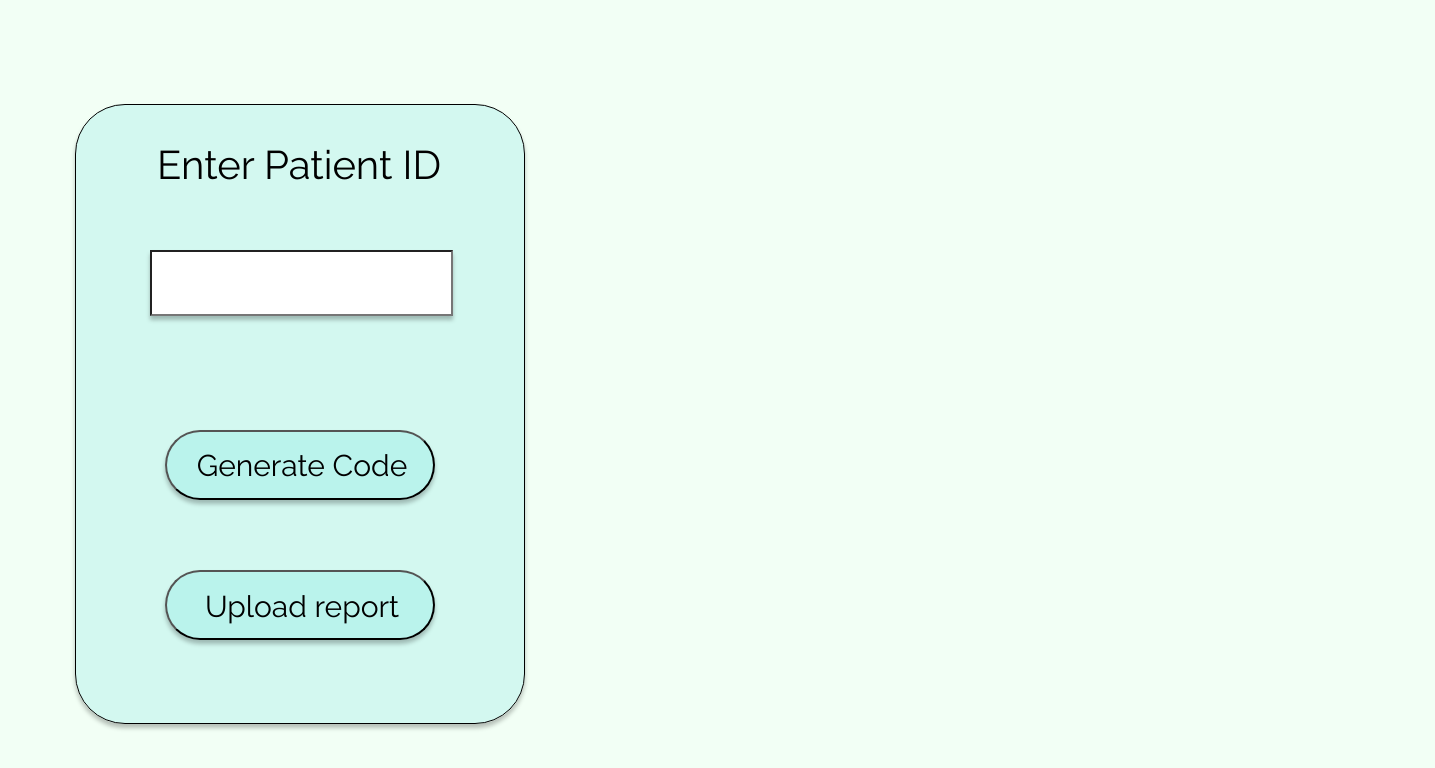
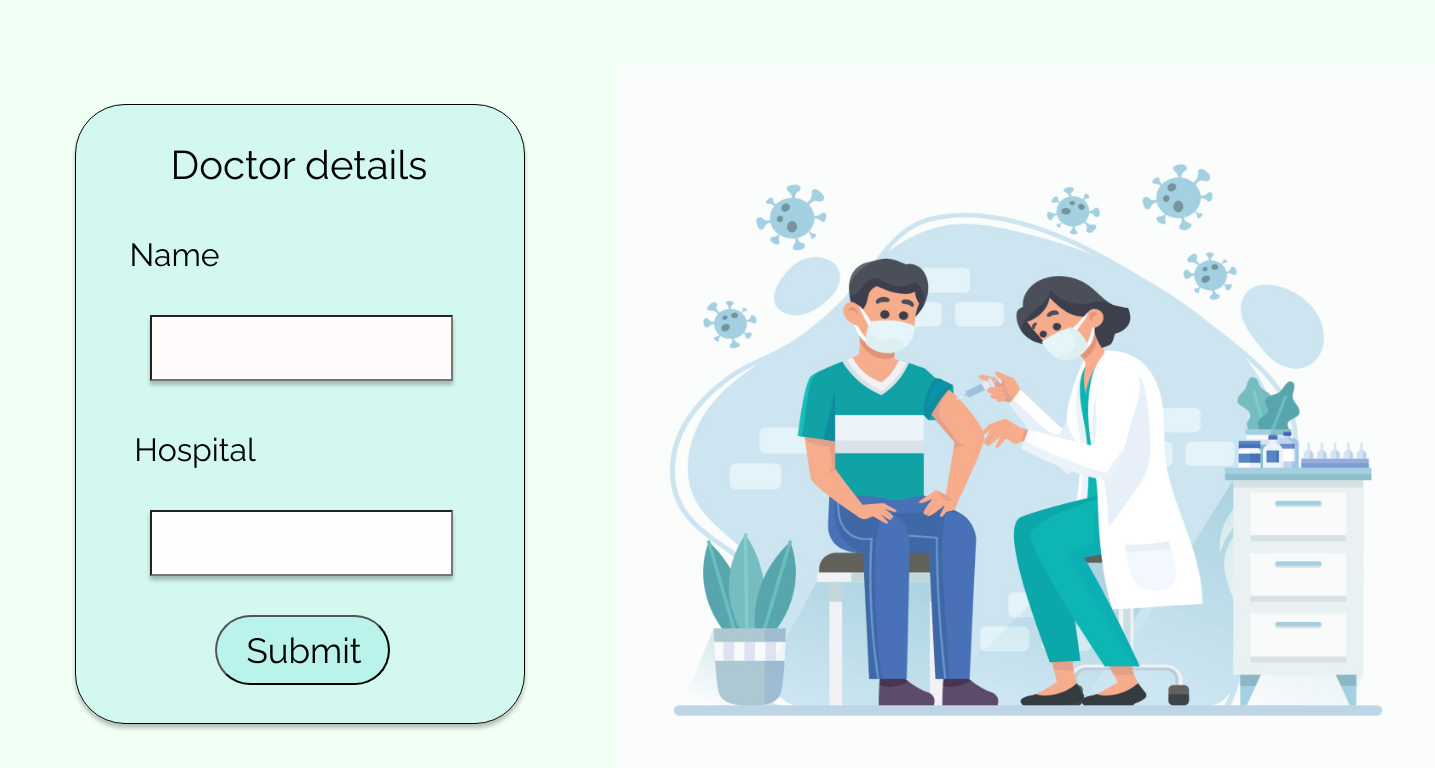
Before and after one commit to bitschain/frontend-vue, a Vue app: page / in a window 1280 px wide. Shown: the top 768 px of the page, 1435 px wide, since content can reach past the window. Built offline with nearby package versions, Linux system fonts and the light colour scheme.

Commit message:
restructured the screen2 components

```diff
--- a/src/App.vue
+++ b/src/App.vue
@@ -1,17 +1,17 @@
 <template>
-    <!-- <DoctorScreen1/> -->
-    <DoctorScreen2 />
+    <DoctorScreen1/>
+    <!-- <DoctorScreen2 /> -->
 </template>
 
 <script>
-// import DoctorScreen1 from './components/DoctorScreen1.vue'
-import DoctorScreen2 from './components/DoctorScreen2.vue'
+import DoctorScreen1 from './components/DoctorScreen1.vue'
+// import DoctorScreen2 from './components/DoctorScreen2.vue'
 
 export default {
   name: 'App',
   components: {
-    // DoctorScreen1,
-    DoctorScreen2
+    DoctorScreen1,
+    // DoctorScreen2
   },
 }
 </script>
--- a/src/components/DoctorScreen2.vue
+++ b/src/components/DoctorScreen2.vue
@@ -1,23 +1,17 @@
 <template>
     <FormBox formTitle = "Enter Patient ID"/>
-    <EnterPatientID />
-    <GenerateCode />
-    <UploadReport />
+    <SubmitForm2 />
 </template>
 
 <script>
     import FormBox from "./FormBox.vue"
-    import GenerateCode from "./GenerateCode.vue"
-    import UploadReport from "./UploadReport.vue"
-    import EnterPatientID from "./EnterPatientID.vue"
+    import SubmitForm2 from "./SubmitForm2.vue"
 
 export default {
     name: "DoctorScreen2",
     components:{
         FormBox,
-        EnterPatientID,
-        GenerateCode,
-        UploadReport,
+        SubmitForm2,
     }
 }
 </script>
--- a/src/components/EnterPatientID.vue
+++ /dev/null
@@ -1,22 +0,0 @@
-<template>
-    <input type="text">
-</template>
-
-<script>
-export default {
-    name: "EnterPatientID",
-}
-</script>
-
-<style scoped>
-    input {
-        position: absolute;
-        width: 295px;
-        height: 60px;
-        left: 150px;
-        top: 250px;
-        font-size: 32px;
-        box-shadow: 0px 4px 4px rgba(0, 0, 0, 0.25);
-        background-color: white;
-    }
-</style>
--- a/src/components/GenerateCode.vue
+++ /dev/null
@@ -1,39 +0,0 @@
-<template>
-    <button id = "generate"><span id = "text">Generate Code</span></button>
-</template>
-
-<script>
-export default {
-    name: "GenerateCode"
-}
-</script>
-
-<style scoped>
-    #generate{
-        position: absolute;
-        width: 270px;
-        height: 70px;
-        left: 165px;
-        top: 430px;
-
-        background: rgba(85, 219, 219, 0.2);
-        box-shadow: 0px 4px 4px rgba(0, 0, 0, 0.25);
-        border-radius: 50px;
-    }
-
-    #text{
-        position: absolute;
-        width: 330px;
-        height: 55px;
-        left: -30px;
-        top: 9px;
-
-        font-family: Raleway;
-        font-style: normal;
-        font-weight: normal;
-        font-size: 30px;
-        line-height: 49px;
-
-        color: #000000;
-    }
-</style>
--- /dev/null
+++ b/src/components/SubmitForm2.vue
@@ -0,0 +1,80 @@
+<template>
+    <input type="text">
+    <button id = "generate"><span id = "text1">Generate Code</span></button>
+    <button id = "upload"><span id = "text2">Upload Report</span></button>
+</template>
+
+<script>
+export default {
+    name: "SubmitForm2"
+}
+</script>
+
+<style scoped>
+    input{
+        position: absolute;
+        width: 295px;
+        height: 60px;
+        left: 150px;
+        top: 250px;
+        font-size: 32px;
+        box-shadow: 0px 4px 4px rgba(0, 0, 0, 0.25);
+        background-color: white;
+    }
+
+    #generate{
+        position: absolute;
+        width: 270px;
+        height: 70px;
+        left: 165px;
+        top: 430px;
+
+        background: rgba(85, 219, 219, 0.2);
+        box-shadow: 0px 4px 4px rgba(0, 0, 0, 0.25);
+        border-radius: 50px;
+    }
+
+    #text1{
+        position: absolute;
+        width: 330px;
+        height: 55px;
+        left: -30px;
+        top: 9px;
+
+        font-family: Raleway;
+        font-style: normal;
+        font-weight: normal;
+        font-size: 30px;
+        line-height: 49px;
+
+        color: #000000;
+    }
+
+    #upload{
+        position: absolute;
+        width: 270px;
+        height: 70px;
+        left: 165px;
+        top: 570px;
+
+        background: rgba(85, 219, 219, 0.2);
+        box-shadow: 0px 4px 4px rgba(0, 0, 0, 0.25);
+        border-radius: 50px;
+    }
+
+    #text2{
+        position: absolute;
+        width: 330px;
+        height: 49px;
+        left: -30px;
+        top: 10px;
+
+        font-family: Raleway;
+        font-style: normal;
+        font-weight: normal;
+        font-size: 30px;
+        line-height: 49px;
+
+        color: #000000;
+    }
+</style>
--- a/src/components/UploadReport.vue
+++ /dev/null
@@ -1,39 +0,0 @@
-<template>
-    <button id = "upload"><span id = "text">Upload report</span></button>
-</template>
-
-<script>
-export default {
-
-}
-</script>
-
-<style scoped>
-    #upload{
-        position: absolute;
-        width: 270px;
-        height: 70px;
-        left: 165px;
-        top: 570px;
-
-        background: rgba(85, 219, 219, 0.2);
-        box-shadow: 0px 4px 4px rgba(0, 0, 0, 0.25);
-        border-radius: 50px;
-    }
-
-    #text{
-        position: absolute;
-        width: 330px;
-        height: 49px;
-        left: -30px;
-        top: 10px;
-
-        font-family: Raleway;
-        font-style: normal;
-        font-weight: normal;
-        font-size: 30px;
-        line-height: 49px;
-
-        color: #000000;
-    }
-</style>
```
